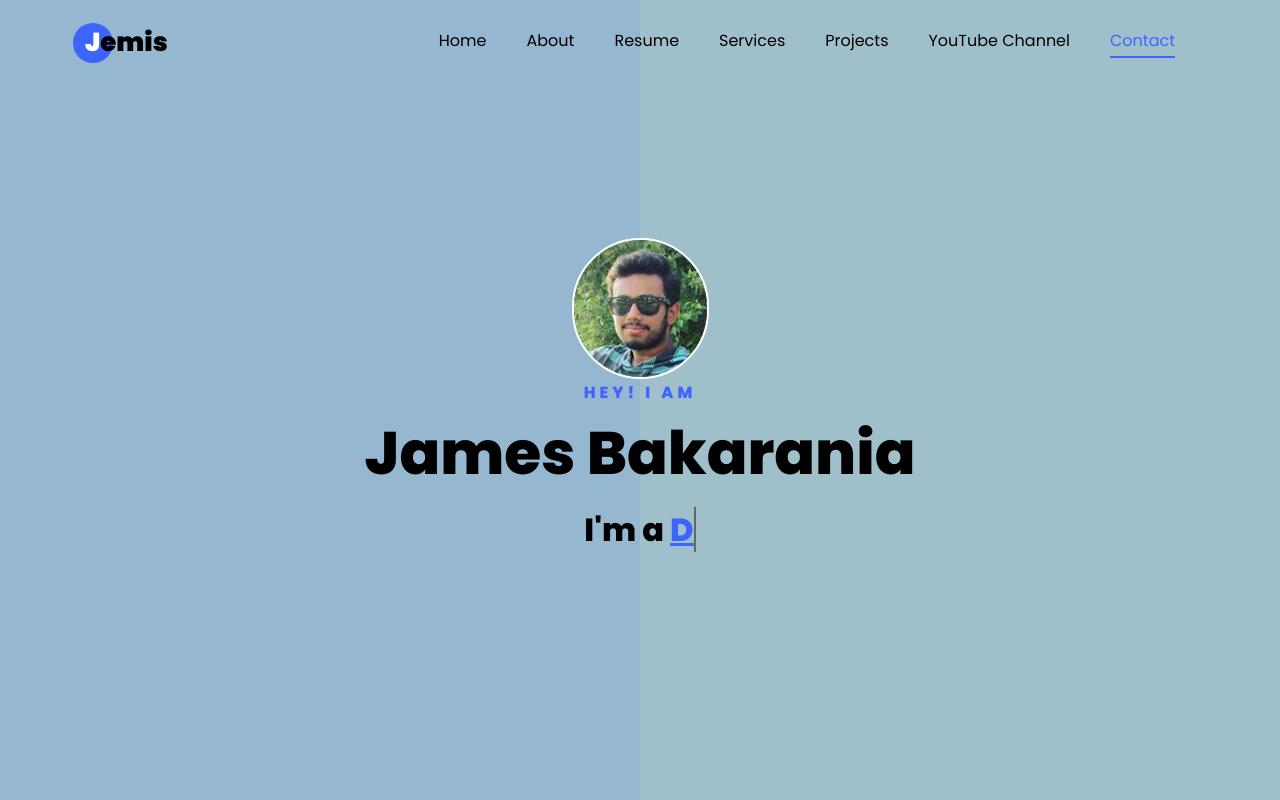
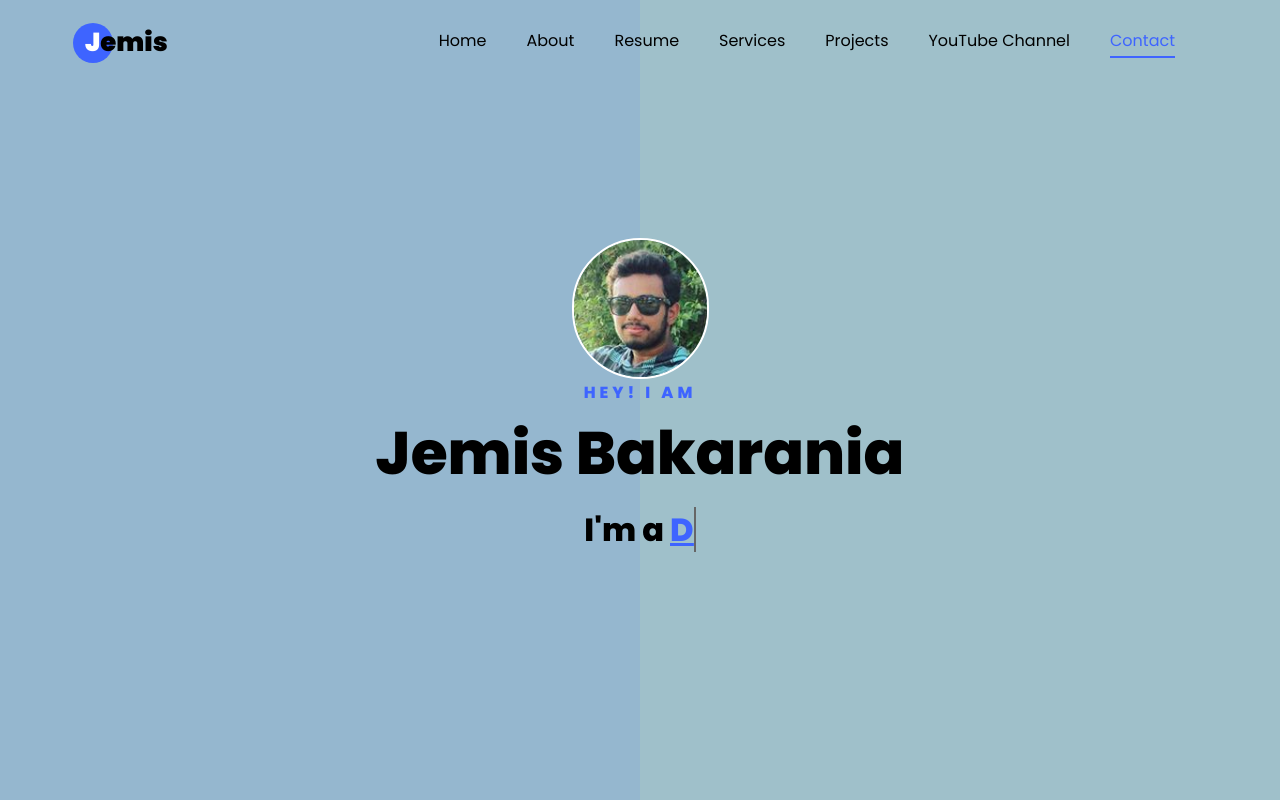
Before and after one commit to JemisBakarania/Resume, a plain HTML site: page index.html in a window 1280 px wide. Shown: the top 800 px of the page. Drawn offline with Linux system fonts and the light colour scheme; files whose address does not match are found by name.

Commit message:
3rd update

```diff
--- a/index.html
+++ b/index.html
@@ -55,7 +55,7 @@
           			<img style="border-radius: 500px; border: solid white 2px;" height="" src="./images/jemis1f.png">
           		</div>
           		<span class="subheading">Hey! I am</span>
-		  				<h1>James Bakarania</h1>
+		  				<h1>Jemis Bakarania</h1>
 			  				<h2>I'm a
 								  <span
 								     class="txt-rotate"
```
